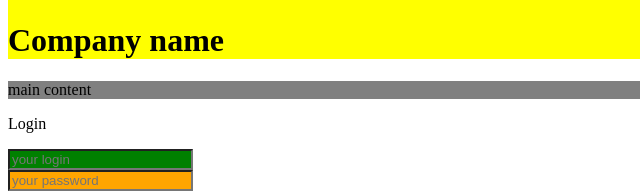
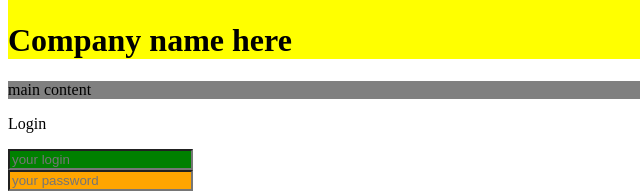
Before and after one commit to amuza2/web-platform, a plain HTML site: page index.html in a window 1280 px wide. Shown: the part 169-362 px from the top of the page, 0-640 px from the left. Drawn offline with Linux system fonts and the light colour scheme.

Commit message:
1 file modified

```diff
--- a/index.html
+++ b/index.html
@@ -22,7 +22,7 @@
 	</ul>
 	<header id="homepage-header">
 		<img src="https://placehold.co/280x80" alt="company logo">
-		<h1>Company name</h1>
+		<h1>Company name here</h1>
 	</header>
 
 	<section>
```
